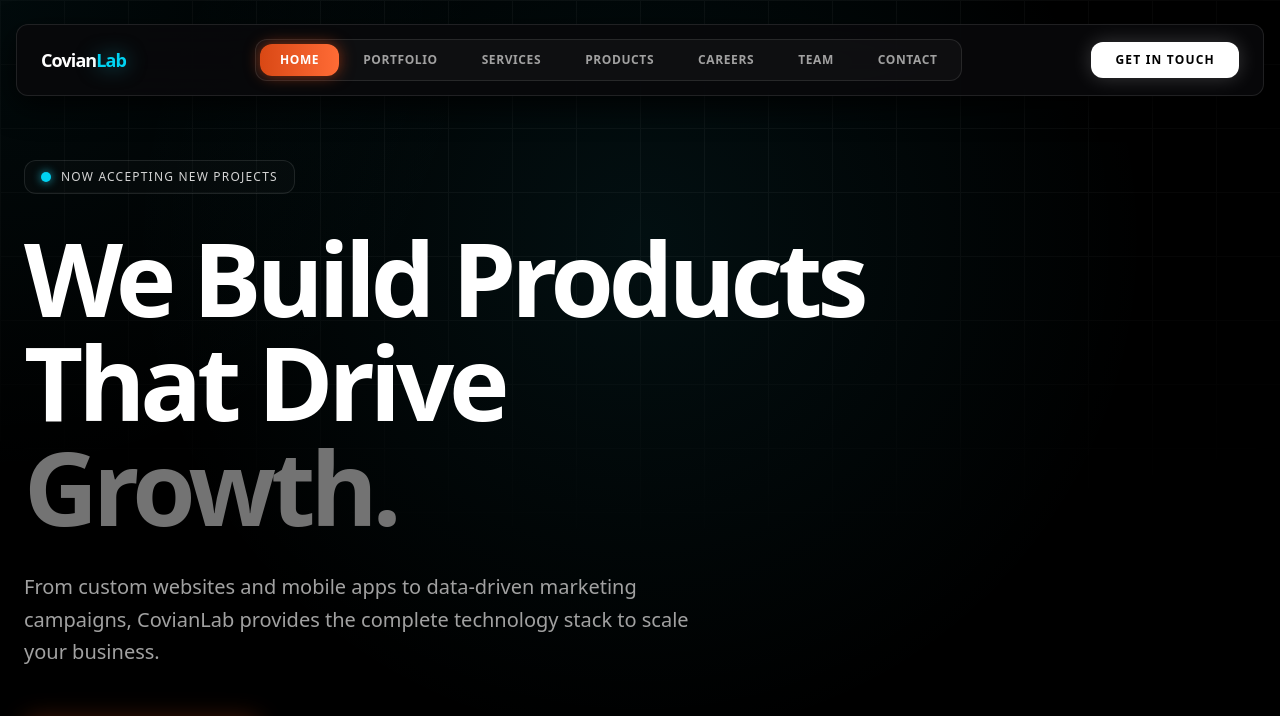
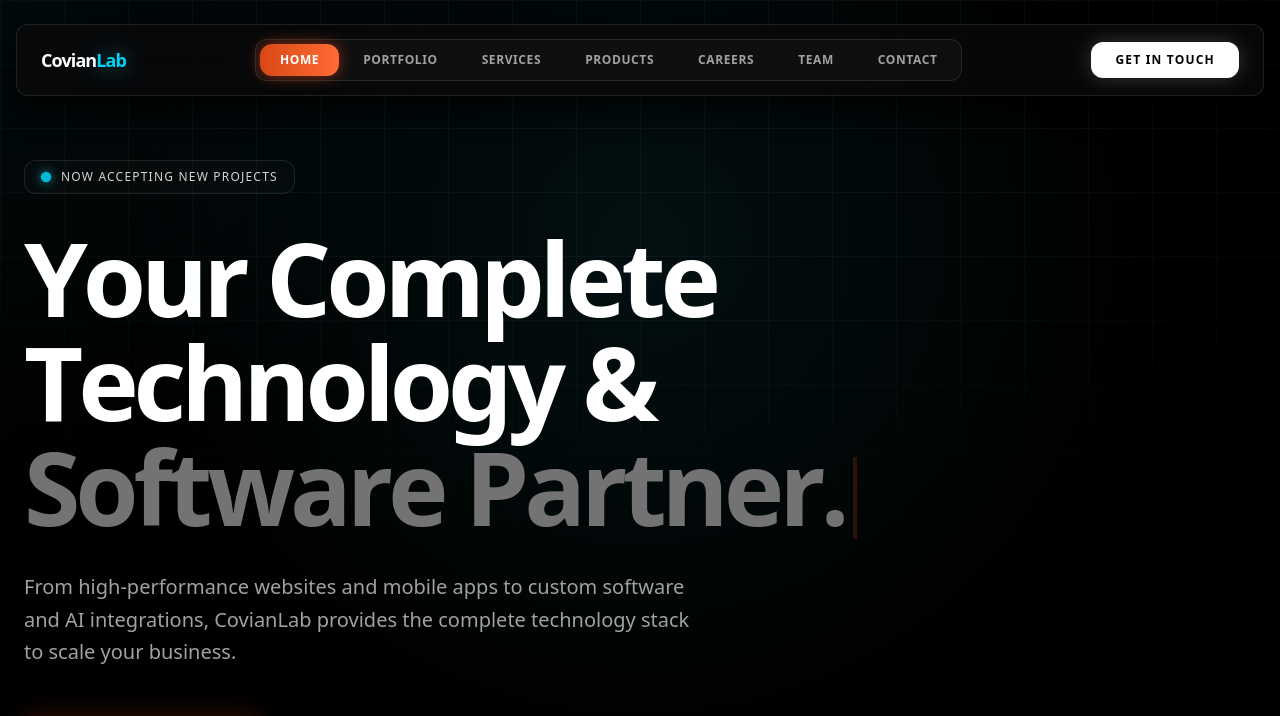
Before and after one commit to hmnshub/Covianlab_Frontend, a Next.js app: page / in a window 1280 px wide. Shown: the top 716 px of the page. Built offline with nearby package versions, Linux system fonts and the light colour scheme.

Commit message:
Updated Hero.jsx

```diff
--- a/src/components/Hero.jsx
+++ b/src/components/Hero.jsx
@@ -3,70 +3,150 @@
 import { motion } from "framer-motion";
 import { ArrowRight, Activity } from "lucide-react";
 import Link from "next/link";
+import Image from "next/image";
+
+// Split text into characters for the premium typing effect
+const TypingText = ({ text, className, delayOffset = 0 }) => {
+  const chars = Array.from(text);
+  return (
+    <motion.span
+      initial="hidden"
+      animate="visible"
+      variants={{
+        hidden: { opacity: 1 },
+        visible: {
+          opacity: 1,
+          transition: { staggerChildren: 0.04, delayChildren: delayOffset },
+        },
+      }}
+      className={className}
+    >
+      {chars.map((char, index) => (
+        <motion.span
+          key={index}
+          variants={{
+            hidden: { opacity: 0, display: "none" },
+            visible: { opacity: 1, display: "inline-block" },
+          }}
+        >
+          {char === " " ? "\u00A0" : char}
+        </motion.span>
+      ))}
+      {/* Blinking Cursor Effect on the last line */}
+      {delayOffset > 1 && (
+        <motion.span
+          initial={{ opacity: 0 }}
+          animate={{ opacity: [0, 1, 0] }}
+          transition={{ duration: 0.8, repeat: Infinity, ease: "linear" }}
+          className="inline-block w-1 h-[0.8em] bg-[#d94814] ml-2 align-middle"
+        />
+      )}
+    </motion.span>
+  );
+};
 
 export default function Hero() {
   return (
     <section className="relative pt-40 pb-28 px-6 max-w-screen-xl mx-auto overflow-hidden">
       <div className="relative z-10 max-w-4xl">
 
-        {/* Status Pill */}
+        {/* Status Pill - Added continuous subtle pulse to the dot */}
         <motion.div
-          initial={{ opacity: 0, y: 15 }}
-          animate={{ opacity: 1, y: 0 }}
-          transition={{ duration: 0.5 }}
+          initial={{ opacity: 0, scale: 0.8 }}
+          animate={{ opacity: 1, scale: 1 }}
+          transition={{ duration: 0.6, type: "spring", bounce: 0.5 }}
           className="mb-8 inline-flex items-center gap-2.5 px-4 py-2 rounded-full border border-white/10 bg-white/[0.02]"
         >
-          <span className="w-2.5 h-2.5 rounded-full bg-cyan-400 shadow-[0_0_10px_rgba(34,211,238,0.8)]" />
+          <motion.span
+            animate={{ opacity: [1, 0.4, 1], scale: [1, 1.2, 1] }}
+            transition={{ duration: 2, repeat: Infinity, ease: "easeInOut" }}
+            className="w-2.5 h-2.5 rounded-full bg-cyan-400 shadow-[0_0_10px_rgba(34,211,238,0.8)]"
+          />
           <span className="text-xs font-medium uppercase tracking-widest text-neutral-300">
             Now Accepting New Projects
           </span>
         </motion.div>
 
-        {/* Headline */}
-        <motion.h1
-          initial={{ opacity: 0, y: 30 }}
-          animate={{ opacity: 1, y: 0 }}
-          transition={{ duration: 0.6, delay: 0.15 }}
-          className="text-[clamp(3rem,8vw,6.5rem)] font-bold tracking-tighter leading-[1.02] text-white mb-8"
-        >
-          We Build Products <br />
-          <span className="text-white">That Drive</span> <br />
-          <span className="text-neutral-500">Growth.</span>
-        </motion.h1>
+        {/* Headline - Premium Staggered Typing Animation */}
+        <h1 className="text-[clamp(3rem,8vw,6.5rem)] font-bold tracking-tighter leading-[1.02] mb-8 flex flex-col">
+          <TypingText text="Your Complete" className="text-white" delayOffset={0.2} />
+          <TypingText text="Technology &" className="text-white" delayOffset={0.8} />
+          <TypingText text="Software Partner." className="text-neutral-500" delayOffset={1.4} />
+        </h1>
 
-        {/* Subtitle */}
+        {/* Subtitle - Slides up gracefully after headline finishes */}
         <motion.p
           initial={{ opacity: 0, y: 20 }}
           animate={{ opacity: 1, y: 0 }}
-          transition={{ duration: 0.6, delay: 0.3 }}
+          transition={{ duration: 0.8, delay: 2.2, ease: "easeOut" }}
           className="text-lg md:text-xl text-neutral-400 leading-relaxed max-w-2xl mb-12"
         >
-          From custom websites and mobile apps to data-driven marketing campaigns, CovianLab provides the complete technology stack to scale your business.
+          From high-performance websites and mobile apps to custom software and AI integrations, CovianLab provides the complete technology stack to scale your business.
         </motion.p>
 
-        {/* Action Buttons */}
+        {/* Action Buttons - Pops in with dynamic hover physics */}
         <motion.div
           initial={{ opacity: 0, y: 20 }}
           animate={{ opacity: 1, y: 0 }}
-          transition={{ duration: 0.6, delay: 0.45 }}
+          transition={{ duration: 0.8, delay: 2.6, ease: "easeOut" }}
           className="flex flex-wrap items-center gap-4"
         >
-          {/* 👉 Start Your Project with Balanced Burnt Orange Tone */}
           <Link href="/contact">
-            <button className="flex items-center gap-2 bg-[#d94814] text-white px-8 py-4 rounded-full font-bold text-xs uppercase tracking-widest hover:bg-[#c23d10] hover:scale-105 transition-all shadow-[0_0_25px_rgba(217,72,20,0.3)] cursor-pointer">
+            <motion.button
+              whileHover={{ scale: 1.05 }}
+              whileTap={{ scale: 0.95 }}
+              className="flex items-center gap-2 bg-[#d94814] text-white px-8 py-4 rounded-full font-bold text-xs uppercase tracking-widest hover:bg-[#c23d10] transition-colors shadow-[0_0_25px_rgba(217,72,20,0.3)] cursor-pointer"
+            >
               Start Your Project <ArrowRight className="w-4 h-4" />
-            </button>
+            </motion.button>
           </Link>
 
-          {/* 👉 Working Explore Services Link */}
           <Link href="/services">
-            <button className="flex items-center gap-2 bg-white/5 border border-white/10 text-white px-8 py-4 rounded-full font-bold text-xs uppercase tracking-widest hover:bg-white/10 hover:border-white/20 transition-all cursor-pointer">
+            <motion.button
+              whileHover={{ scale: 1.05, backgroundColor: "rgba(255,255,255,0.1)" }}
+              whileTap={{ scale: 0.95 }}
+              className="flex items-center gap-2 bg-white/5 border border-white/10 text-white px-8 py-4 rounded-full font-bold text-xs uppercase tracking-widest transition-colors cursor-pointer"
+            >
               <Activity className="w-4 h-4 text-cyan-400" /> Explore Services
-            </button>
+            </motion.button>
           </Link>
         </motion.div>
+      </div>
 
-      </div>
+      {/* Image Section - Pops in and constantly floats seamlessly */}
+      <motion.div
+        initial={{ opacity: 0, scale: 0.8, y: 80 }}
+        animate={{ opacity: 1, scale: 1, y: 0 }}
+        transition={{
+          duration: 1,
+          delay: 2.8,
+          type: "spring",
+          bounce: 0.4
+        }}
+        className="relative z-20 w-full mt-16 md:mt-24"
+      >
+        {/* Continuous Floating Animation Wrapper */}
+        <motion.div
+          animate={{ y: [-8, 8, -8] }}
+          transition={{ duration: 6, repeat: Infinity, ease: "easeInOut" }}
+          className="relative"
+        >
+          {/* Ambient Glow */}
+          <div className="absolute inset-0 bg-cyan-500/20 blur-[80px] rounded-full w-3/4 h-3/4 top-1/2 -translate-y-1/2" />
+
+          <div className="relative rounded-2xl md:rounded-3xl overflow-hidden border border-white/10 shadow-[0_30px_60px_rgba(0,0,0,0.9)]">
+            <Image
+              src="/himanshuwebuild.png"
+              alt="CovianLab Architecture"
+              width={1200}
+              height={675}
+              className="w-full h-auto object-cover"
+              priority
+              unoptimized
+            />
+          </div>
+        </motion.div>
+      </motion.div>
     </section>
   );
 }
```
Also changed, not shown: 1 other file (tests, documents, lock files or other folders).
